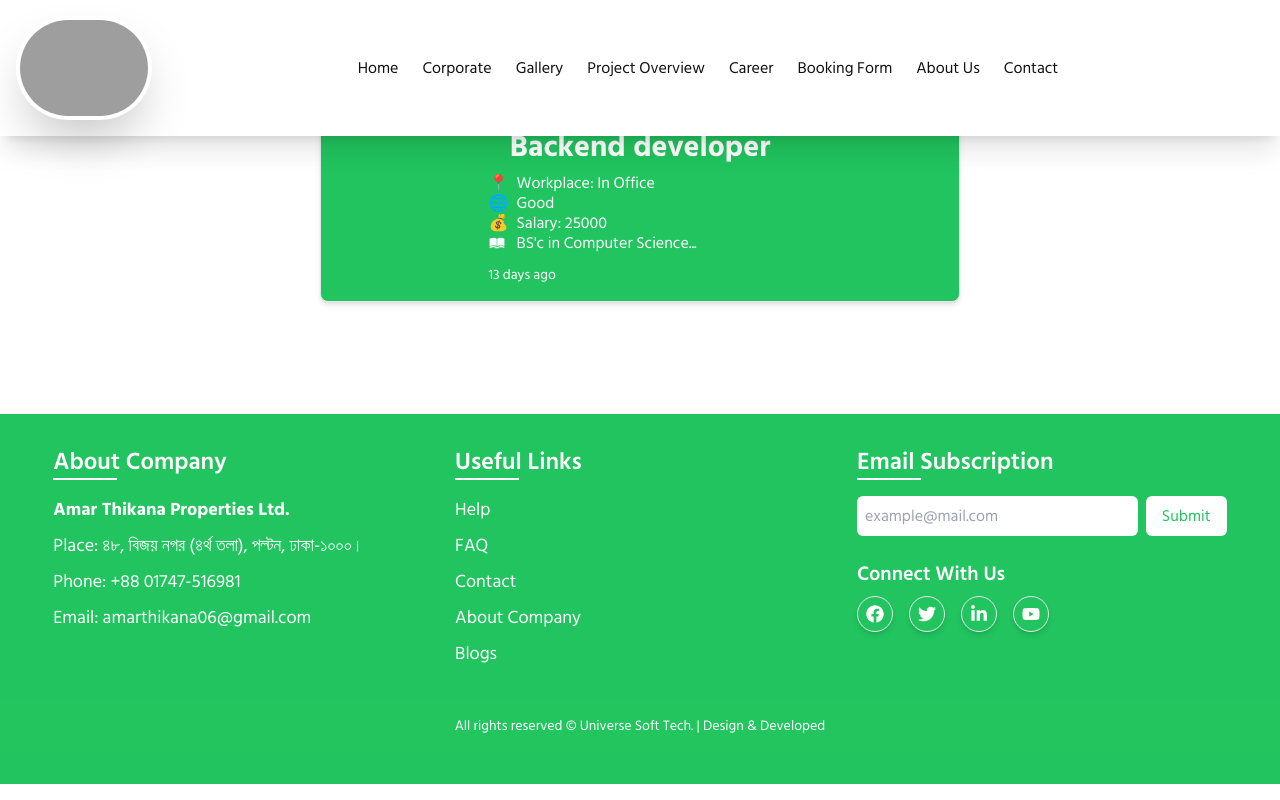
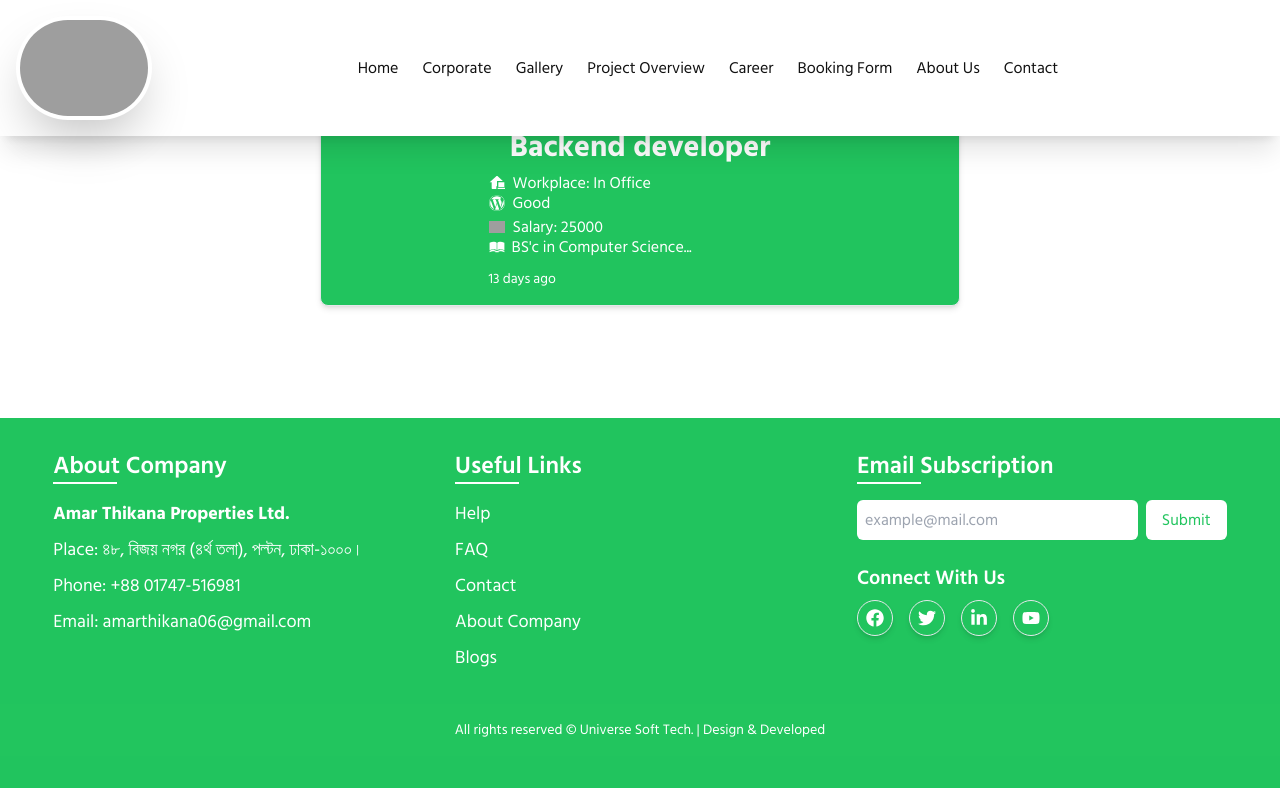
Before and after one commit to universeIt137/RealState-FrontEnd, a React (Vite) app: page /career in a window 1280 px wide. Built offline with nearby package versions, Linux system fonts and the light colour scheme; grey boxes are pictures that could not be loaded.

Commit message:
carrer page design completed

```diff
--- a/src/pages/clientSide/home-page/Career.jsx
+++ b/src/pages/clientSide/home-page/Career.jsx
@@ -1,6 +1,8 @@
 import React from 'react';
+import { BsWordpress } from 'react-icons/bs';
 import { FaBookReader } from 'react-icons/fa';
 import { GiOpenBook } from 'react-icons/gi';
+import { RiHomeOfficeFill } from 'react-icons/ri';
 
 const Career = () => {
   window.scrollTo(0, 0);
@@ -10,19 +12,19 @@ const Career = () => {
         <h2 className="md:text-3xl text-center font-bold text-white">Backend developer</h2>
         <div className="mt-2 md:text-[17px] text-white">
           <div className="flex md:text-[16px] text-sm items-center md:w-1/2 mx-auto">
-            <span className="mr-2">📍</span>
-            <span>Workplace: In Office</span>
+            <span className="mr-1"><RiHomeOfficeFill /></span>
+            <span className='ml-1' >Workplace: In Office</span>
+          </div>
+          <div className="flex my-1 md:mt-0 mt-1 md:text-[16px] text-sm items-center md:w-1/2 mx-auto">
+            <span className=" "><BsWordpress /></span>
+            <span className='ml-2' >Good</span>
           </div>
           <div className="flex md:mt-0 mt-1 md:text-[16px] text-sm items-center md:w-1/2 mx-auto">
-            <span className="mr-2 block ">🌐</span>
-            <span>Good</span>
-          </div>
-          <div className="flex md:mt-0 mt-1 md:text-[16px] text-sm items-center md:w-1/2 mx-auto">
-            <span className="mr-2">💰</span>
+            <span className="mr-2"> <img className='w-4' src="https://res.cloudinary.com/dnvmj9pvk/image/upload/v1731240463/salary_ytecw8.png" alt="" /> </span>
             <span>Salary: 25000</span>
           </div>
-          <p className="flex md:mt-0  mt-1 gap-1 md:text-[16px] text-sm items-center md:w-1/2 mx-auto">
-            <GiOpenBook className="mr-2" />
+          <p className="flex md:mt-0   mt-1 gap-1 md:text-[16px] text-sm items-center md:w-1/2 mx-auto">
+            <span className='' ><GiOpenBook className="mr-[3px]" /></span>
             <span>BS'c in Computer Science...</span>
           </p>
         </div>
```
